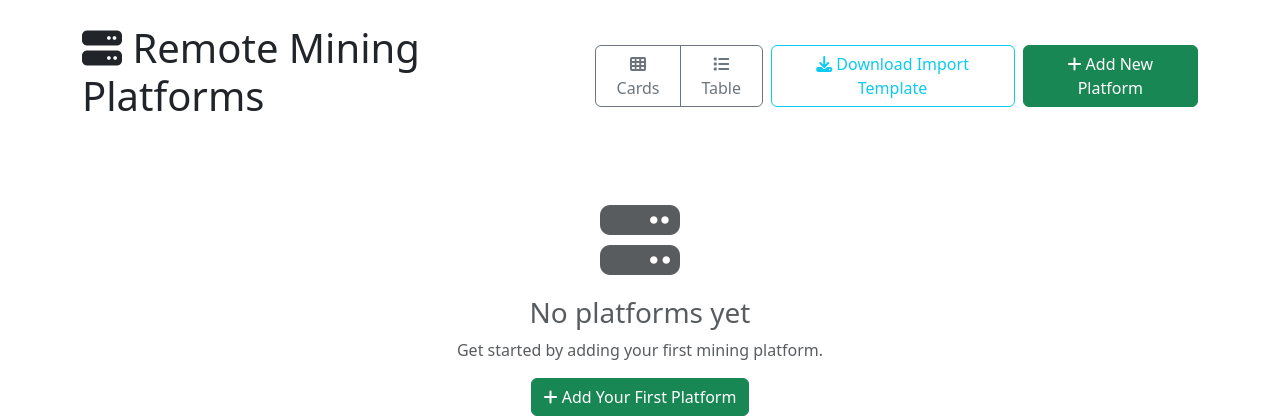
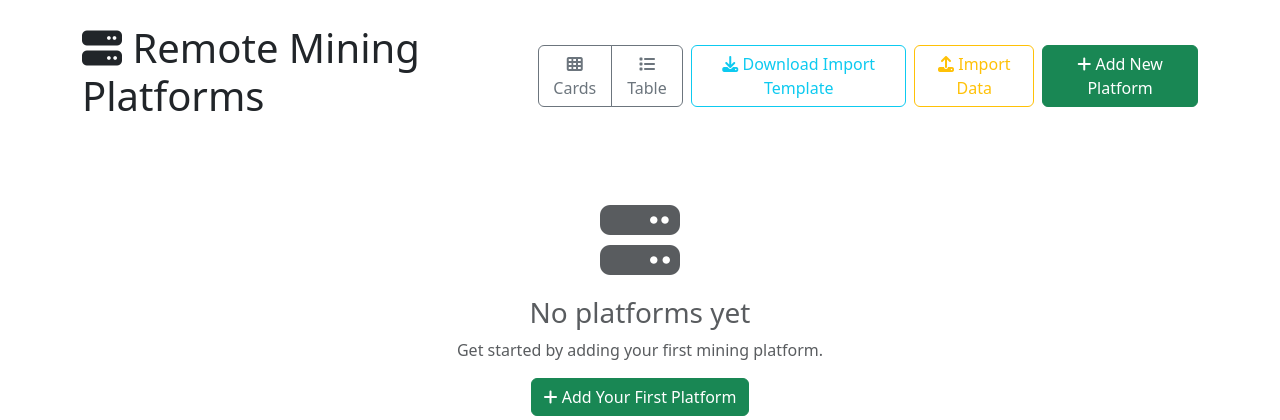
Before and after one commit to alexandre-pecorilla/Remote-Mining-Management-Platform, a Django app: page / in a window 1280 px wide. Shown: the part 56-476 px from the top of the page. Run offline with Django 5.2, Linux system fonts and the light colour scheme; data comes from the database, SQL or seed files in the repository; data that the repository does not hold is empty.

Commit message:
Fix Excel import date handling and delete view template context
- Enhanced Excel import functions to properly handle Excel date serial numbers using xlrd.xldate_as_tuple()
- Added cell type detection to differentiate between dates (type 3), numbers (type 2), and text (type 1)
- Fixed platform, miner, and payout import functions to handle Excel native date formats
- Fixed delete confirmation templates to use 'object' context variable instead of model-specific names
- Resolved NoReverseMatch errors in delete views for all models
- Updated template references: platform.pk -> object.pk, miner.pk -> object.pk, payout.pk -> object.pk
- Excel import now works with dates stored as Excel serial numbers (e.g., 45679.0 -> 2025-01-22)
- Maintains backward compatibility with text-formatted dates

```diff
--- a/remote_mining_management_platform/mining/urls.py
+++ b/remote_mining_management_platform/mining/urls.py
@@ -32,4 +32,9 @@ urlpatterns = [
     path('download-templates/platform/', views.download_platform_template, name='download_platform_template'),
     path('download-templates/miner/', views.download_miner_template, name='download_miner_template'),
     path('download-templates/payout/', views.download_payout_template, name='download_payout_template'),
+
+    # Data Import
+    path('import-data/platform/', views.import_platform_data, name='import_platform_data'),
+    path('import-data/miner/', views.import_miner_data, name='import_miner_data'),
+    path('import-data/payout/', views.import_payout_data, name='import_payout_data'),
 ]
--- a/remote_mining_management_platform/mining/views.py
+++ b/remote_mining_management_platform/mining/views.py
@@ -1,9 +1,13 @@
 from django.shortcuts import render, get_object_or_404, redirect
 from django.contrib import messages
+from django.http import HttpResponse
 from django.urls import reverse_lazy
 from django.views.generic import ListView, DetailView, CreateView, UpdateView, DeleteView
-from django.http import HttpResponse
-from openpyxl import Workbook
+import xlwt
+import xlrd
+from decimal import Decimal
+from datetime import datetime
+import json
 from .models import RemoteMiningPlatform, Miner, Settings, APIData, Payout
 from .forms import RemoteMiningPlatformForm, MinerForm, SettingsForm, PayoutForm
 from .api_utils import fetch_all_api_data
@@ -191,62 +195,258 @@ def settings_view(request):
 # Import Template Download Views
 def download_platform_template(request):
     """Download import template for Remote Mining Platforms"""
-    wb = Workbook()
-    ws = wb.active
-    ws.title = "Platform Import Template"
+    wb = xlwt.Workbook()
+    ws = wb.add_sheet('Platform Import Template')
 
     # Add headers based on form fields
     headers = ['name', 'website_link', 'portal_url', 'point_of_contact_name',
                'point_of_contact_email', 'point_of_contact_phone', 'point_of_contact_telegram', 'energy_price']
 
-    for col, header in enumerate(headers, 1):
-        ws.cell(row=1, column=col, value=header)
+    for col, header in enumerate(headers):
+        ws.write(0, col, header)
 
     response = HttpResponse(
-        content_type='application/vnd.openxmlformats-officedocument.spreadsheetml.sheet'
+        content_type='application/vnd.ms-excel'
     )
-    response['Content-Disposition'] = 'attachment; filename="platform_import_template.xlsx"'
+    response['Content-Disposition'] = 'attachment; filename="platform_import_template.xls"'
     wb.save(response)
     return response
 
 
 def download_miner_template(request):
     """Download import template for Miners"""
-    wb = Workbook()
-    ws = wb.active
-    ws.title = "Miner Import Template"
+    wb = xlwt.Workbook()
+    ws = wb.add_sheet('Miner Import Template')
 
     # Add headers based on form fields (excluding image field for import)
     headers = ['model', 'manufacturer', 'product_link', 'serial_number',
                'platform', 'platform_internal_id', 'hashrate', 'power', 'efficiency',
                'purchase_price', 'purchase_date', 'start_date', 'location']
 
-    for col, header in enumerate(headers, 1):
-        ws.cell(row=1, column=col, value=header)
+    for col, header in enumerate(headers):
+        ws.write(0, col, header)
 
     response = HttpResponse(
-        content_type='application/vnd.openxmlformats-officedocument.spreadsheetml.sheet'
+        content_type='application/vnd.ms-excel'
     )
-    response['Content-Disposition'] = 'attachment; filename="miner_import_template.xlsx"'
+    response['Content-Disposition'] = 'attachment; filename="miner_import_template.xls"'
     wb.save(response)
     return response
 
 
 def download_payout_template(request):
     """Download import template for Payouts"""
-    wb = Workbook()
-    ws = wb.active
-    ws.title = "Payout Import Template"
+    wb = xlwt.Workbook()
+    ws = wb.add_sheet('Payout Import Template')
 
     # Add headers based on form fields
     headers = ['payout_date', 'payout_amount', 'platform', 'transaction_id']
 
-    for col, header in enumerate(headers, 1):
-        ws.cell(row=1, column=col, value=header)
+    for col, header in enumerate(headers):
+        ws.write(0, col, header)
 
     response = HttpResponse(
-        content_type='application/vnd.openxmlformats-officedocument.spreadsheetml.sheet'
+        content_type='application/vnd.ms-excel'
     )
-    response['Content-Disposition'] = 'attachment; filename="payout_import_template.xlsx"'
+    response['Content-Disposition'] = 'attachment; filename="payout_import_template.xls"'
     wb.save(response)
     return response
+
+
+# Data Import Views
+def import_platform_data(request):
+    """Import platform data from uploaded Excel file"""
+    if request.method == 'POST' and request.FILES.get('import_file'):
+        try:
+            file = request.FILES['import_file']
+            wb = xlrd.open_workbook(file_contents=file.read())
+            ws = wb.sheet_by_index(0)
+
+            # Get headers from first row
+            headers = []
+            for col in range(ws.ncols):
+                header = ws.cell_value(0, col)
+                if header:
+                    headers.append(str(header).strip())
+
+            # Process data rows
+            imported_count = 0
+            for row in range(1, ws.nrows):
+                row_data = {}
+                for col, header in enumerate(headers):
+                    if col < ws.ncols:
+                        cell_value = ws.cell_value(row, col)
+                        cell_type = ws.cell_type(row, col)
+                        if cell_value:
+                            # Handle different cell types
+                            if cell_type == 3:  # Date type
+                                # Convert Excel date serial number to Python date
+                                date_tuple = xlrd.xldate_as_tuple(cell_value, wb.datemode)
+                                row_data[header] = datetime(*date_tuple).date()
+                            elif cell_type == 2:  # Number type
+                                row_data[header] = cell_value
+                            else:  # Text type
+                                row_data[header] = str(cell_value).strip()
+
+                if row_data:  # Skip empty rows
+                    # Create platform instance
+                    platform_data = {}
+                    for field, value in row_data.items():
+                        if hasattr(RemoteMiningPlatform, field) and value:
+                            if field == 'energy_price' and value:
+                                platform_data[field] = Decimal(str(value))
+                            else:
+                                platform_data[field] = value
+
+                    if platform_data:
+                        RemoteMiningPlatform.objects.create(**platform_data)
+                        imported_count += 1
+
+            messages.success(request, f'Successfully imported {imported_count} platforms!')
+            return redirect('platform_list')
+
+        except Exception as e:
+            messages.error(request, 'Wrong import file format or data. Please check your file and try again.')
+            return redirect('platform_list')
+
+    return redirect('platform_list')
+
+
+def import_miner_data(request):
+    """Import miner data from uploaded Excel file"""
+    if request.method == 'POST' and request.FILES.get('import_file'):
+        try:
+            file = request.FILES['import_file']
+            wb = xlrd.open_workbook(file_contents=file.read())
+            ws = wb.sheet_by_index(0)
+
+            # Get headers from first row
+            headers = []
+            for col in range(ws.ncols):
+                header = ws.cell_value(0, col)
+                if header:
+                    headers.append(str(header).strip())
+
+            # Process data rows
+            imported_count = 0
+            for row in range(1, ws.nrows):
+                row_data = {}
+                for col, header in enumerate(headers):
+                    if col < ws.ncols:
+                        cell_value = ws.cell_value(row, col)
+                        cell_type = ws.cell_type(row, col)
+                        if cell_value:
+                            # Handle different cell types
+                            if cell_type == 3:  # Date type
+                                # Convert Excel date serial number to Python date
+                                date_tuple = xlrd.xldate_as_tuple(cell_value, wb.datemode)
+                                row_data[header] = datetime(*date_tuple).date()
+                            elif cell_type == 2:  # Number type
+                                row_data[header] = cell_value
+                            else:  # Text type
+                                row_data[header] = str(cell_value).strip()
+
+                if row_data:  # Skip empty rows
+                    # Create miner instance
+                    miner_data = {}
+                    for field, value in row_data.items():
+                        if hasattr(Miner, field) and value:
+                            if field == 'platform':
+                                # Handle foreign key - expect platform ID
+                                try:
+                                    platform = RemoteMiningPlatform.objects.get(pk=int(float(value)))
+                                    miner_data[field] = platform
+                                except:
+                                    continue
+                            elif field in ['hashrate', 'power', 'efficiency', 'purchase_price'] and value:
+                                miner_data[field] = Decimal(str(value))
+                            elif field in ['purchase_date', 'start_date'] and value:
+                                if isinstance(value, str):
+                                    miner_data[field] = datetime.strptime(value, '%Y-%m-%d').date()
+                                else:
+                                    miner_data[field] = value
+                            else:
+                                miner_data[field] = value
+
+                    if miner_data:
+                        Miner.objects.create(**miner_data)
+                        imported_count += 1
+
+            messages.success(request, f'Successfully imported {imported_count} miners!')
+            return redirect('miner_list')
+
+        except Exception as e:
+            messages.error(request, 'Wrong import file format or data. Please check your file and try again.')
+            return redirect('miner_list')
+
+    return redirect('miner_list')
+
+
+def import_payout_data(request):
+    """Import payout data from uploaded Excel file"""
+    if request.method == 'POST' and request.FILES.get('import_file'):
+        try:
+            file = request.FILES['import_file']
+            wb = xlrd.open_workbook(file_contents=file.read())
+            ws = wb.sheet_by_index(0)
+
+            # Get headers from first row
+            headers = []
+            for col in range(ws.ncols):
+                header = ws.cell_value(0, col)
+                if header:
+                    headers.append(str(header).strip())
+
+            # Process data rows
+            imported_count = 0
+            for row in range(1, ws.nrows):
+                row_data = {}
+                for col, header in enumerate(headers):
+                    if col < ws.ncols:
+                        cell_value = ws.cell_value(row, col)
+                        cell_type = ws.cell_type(row, col)
+                        if cell_value:
+                            # Handle different cell types
+                            if cell_type == 3:  # Date type
+                                # Convert Excel date serial number to Python date
+                                date_tuple = xlrd.xldate_as_tuple(cell_value, wb.datemode)
+                                row_data[header] = datetime(*date_tuple).date()
+                            elif cell_type == 2:  # Number type
+                                row_data[header] = cell_value
+                            else:  # Text type
+                                row_data[header] = str(cell_value).strip()
+
+                if row_data:  # Skip empty rows
+                    # Create payout instance
+                    payout_data = {}
+                    for field, value in row_data.items():
+                        if hasattr(Payout, field) and value:
+                            if field == 'platform':
+                                # Handle foreign key - expect platform ID
+                                try:
+                                    platform = RemoteMiningPlatform.objects.get(pk=int(float(value)))
+                                    payout_data[field] = platform
+                                except:
+                                    continue
+                            elif field == 'payout_amount' and value:
+                                payout_data[field] = Decimal(str(value))
+                            elif field == 'payout_date' and value:
+                                if isinstance(value, str):
+                                    payout_data[field] = datetime.strptime(value, '%Y-%m-%d').date()
+                                else:
+                                    payout_data[field] = value
+                            else:
+                                payout_data[field] = value
+
+                    if payout_data:
+                        Payout.objects.create(**payout_data)
+                        imported_count += 1
+
+            messages.success(request, f'Successfully imported {imported_count} payouts!')
+            return redirect('payout_list')
+
+        except Exception as e:
+            messages.error(request, 'Wrong import file format or data. Please check your file and try again.')
+            return redirect('payout_list')
+
+    return redirect('payout_list')
--- a/remote_mining_management_platform/requirements.txt
+++ b/remote_mining_management_platform/requirements.txt
@@ -1,4 +1,5 @@
 Django==5.2.4
 Pillow==10.4.0
 requests==2.32.4
-openpyxl==3.1.5
+xlwt
+xlrd
--- a/remote_mining_management_platform/templates/mining/platform_list.html
+++ b/remote_mining_management_platform/templates/mining/platform_list.html
@@ -17,6 +17,9 @@
         <a href="{% url 'download_platform_template' %}" class="btn btn-outline-info">
             <i class="fas fa-download"></i> Download Import Template
         </a>
+        <button type="button" class="btn btn-outline-warning" onclick="document.getElementById('platformImportFile').click()">
+            <i class="fas fa-upload"></i> Import Data
+        </button>
         <a href="{% url 'platform_create' %}" class="btn btn-success">
             <i class="fas fa-plus"></i> Add New Platform
         </a>
@@ -213,5 +216,35 @@ document.addEventListener('DOMContentLoaded', function() {
     const savedView = localStorage.getItem('listViewType') || 'card';
     switchView(savedView);
 });
+
+// Import functionality
+function showLoadingPopup() {
+    const popup = document.createElement('div');
+    popup.innerHTML = `
+        <div class="position-fixed top-0 start-0 w-100 h-100 d-flex justify-content-center align-items-center" style="background: rgba(0,0,0,0.5); z-index: 9999;">
+            <div class="bg-white p-4 rounded text-center">
+                <div class="spinner-border text-primary mb-3" role="status"></div>
+                <h5>Importing data...</h5>
+                <p class="text-muted">Please wait while we process your file.</p>
+            </div>
+        </div>
+    `;
+    document.body.appendChild(popup);
+}
+
+function handleImportFile() {
+    const file = document.getElementById('platformImportFile').files[0];
+    if (file) {
+        showLoadingPopup();
+        document.getElementById('platformImportForm').submit();
+    }
+}
 </script>
+
+<!-- Hidden import form -->
+<form id="platformImportForm" method="post" action="{% url 'import_platform_data' %}" enctype="multipart/form-data" style="display: none;">
+    {% csrf_token %}
+    <input type="file" id="platformImportFile" name="import_file" accept=".xls" onchange="handleImportFile()">
+</form>
+
 {% endblock %}
```
Also changed, not shown: remote_mining_management_platform/templates/mining/miner_confirm_delete.html (+7 -7 lines), remote_mining_management_platform/templates/mining/miner_list.html (+33 -0 lines), remote_mining_management_platform/templates/mining/payout_confirm_delete.html (+6 -6 lines), remote_mining_management_platform/templates/mining/payout_list.html (+33 -0 lines), remote_mining_management_platform/templates/mining/platform_confirm_delete.html (+5 -5 lines).
